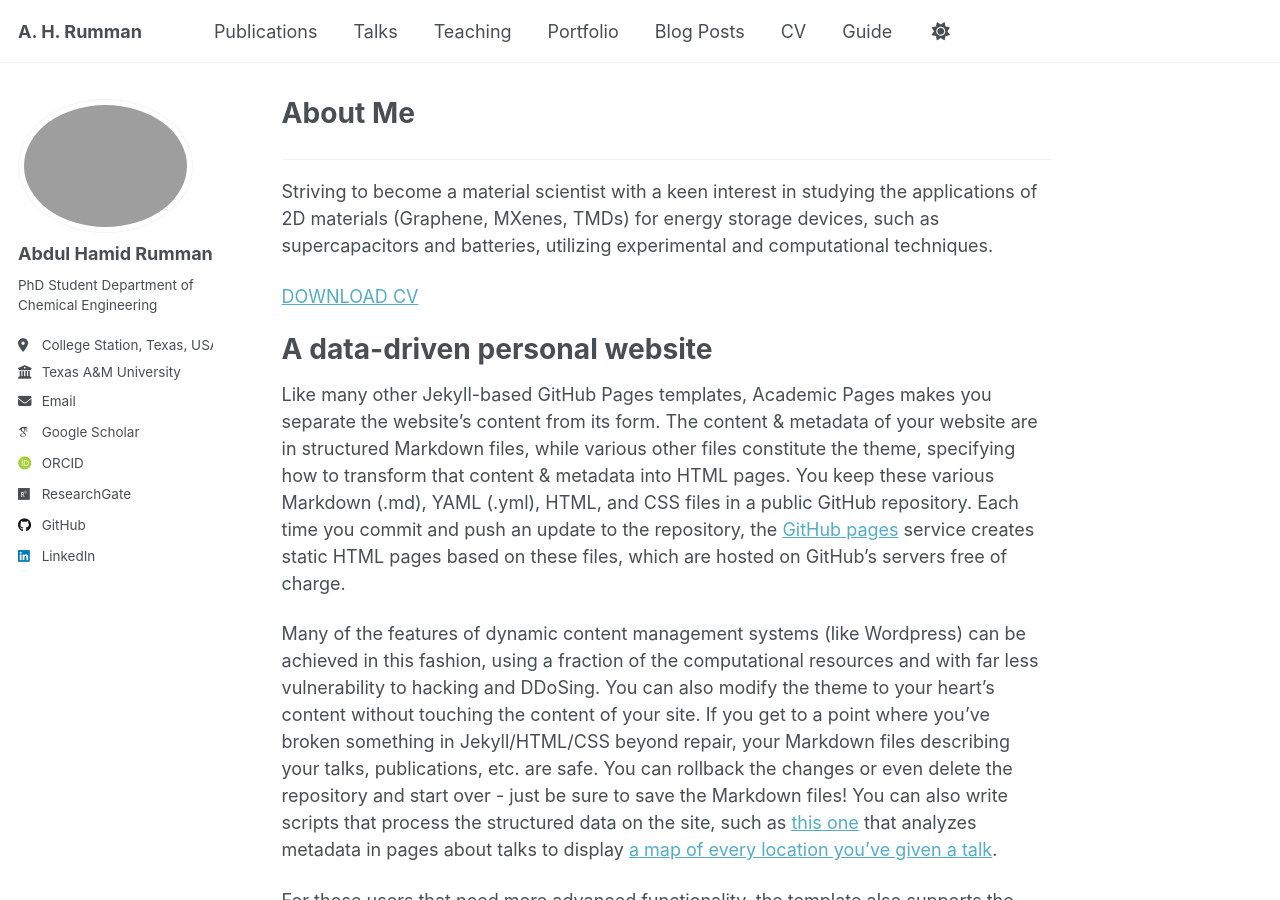
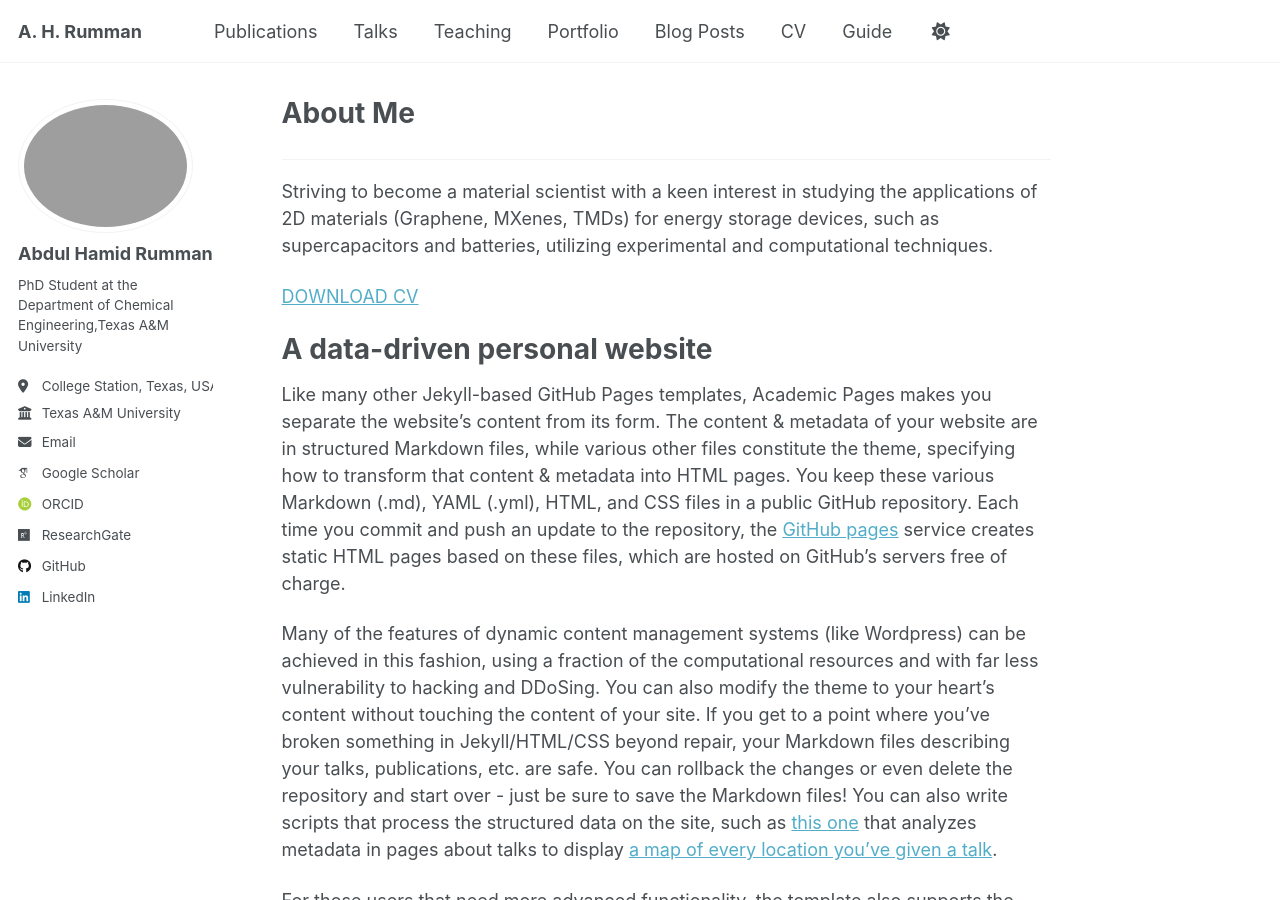
Before and after one commit to AbdulHamidRumman/abdulhamidrumman.github.io, a Jekyll site: the page built from _pages/about.md, in a window 1280 px wide and 900 px high. Built offline with Jekyll 4.4.1, drawn with Linux system fonts in a browser that asks for light colours; some web fonts are replaced; a script that is not in the unit is left out.

Commit message:
Update _config.yml

```diff
--- a/_config.yml
+++ b/_config.yml
@@ -25,7 +25,7 @@ author:
   avatar           : "profile.jpg"
   name             : "Abdul Hamid Rumman"
   pronouns         : # example: "she/her"
-  bio              : "PhD Student \nDepartment of Chemical Engineering"
+  bio              : "PhD Student at the Department of Chemical Engineering,Texas A&M University"
   location         : "College Station, Texas, USA"
   employer         : "Texas A&M University"
   uri              : # URL
```
